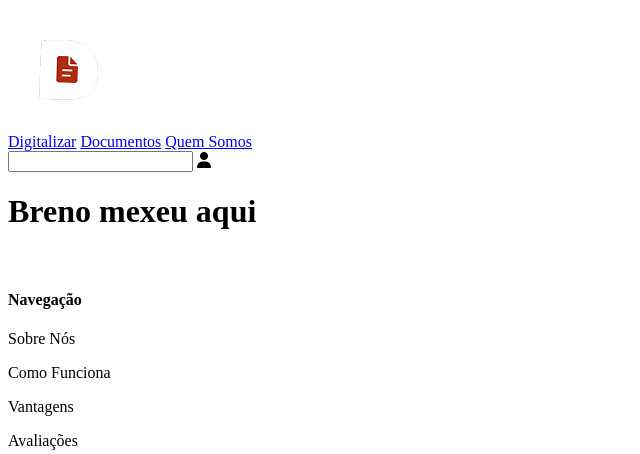
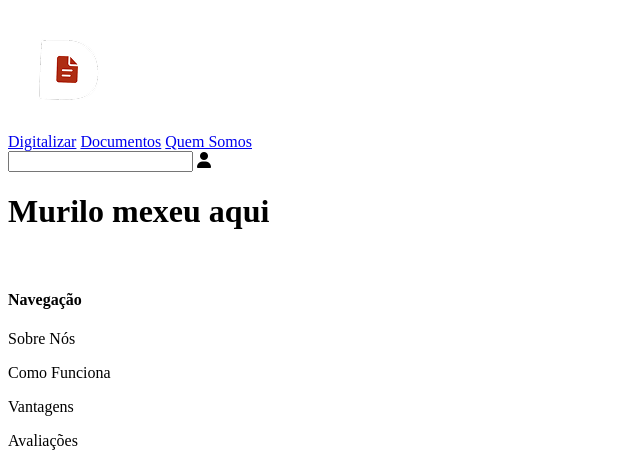
Before and after one commit to PedroMoraes57/D.O.C---Plataforma-digitalizadora, a Django app: page / in a window 1280 px wide. Shown: the top 454 px of the page, without its empty margins (0-640 px from the left). Run offline with Django 5.2, Linux system fonts and the light colour scheme; some libraries are stand-ins or nearby versions.

Commit message:
atualização murilo

```diff
--- a/templates/core/index.html
+++ b/templates/core/index.html
@@ -2,5 +2,5 @@
 {% load static %}
 
 {% block content %}
-<h1>Breno mexeu aqui</h1>
+<h1>Murilo mexeu aqui</h1>
 {% endblock %}
```
